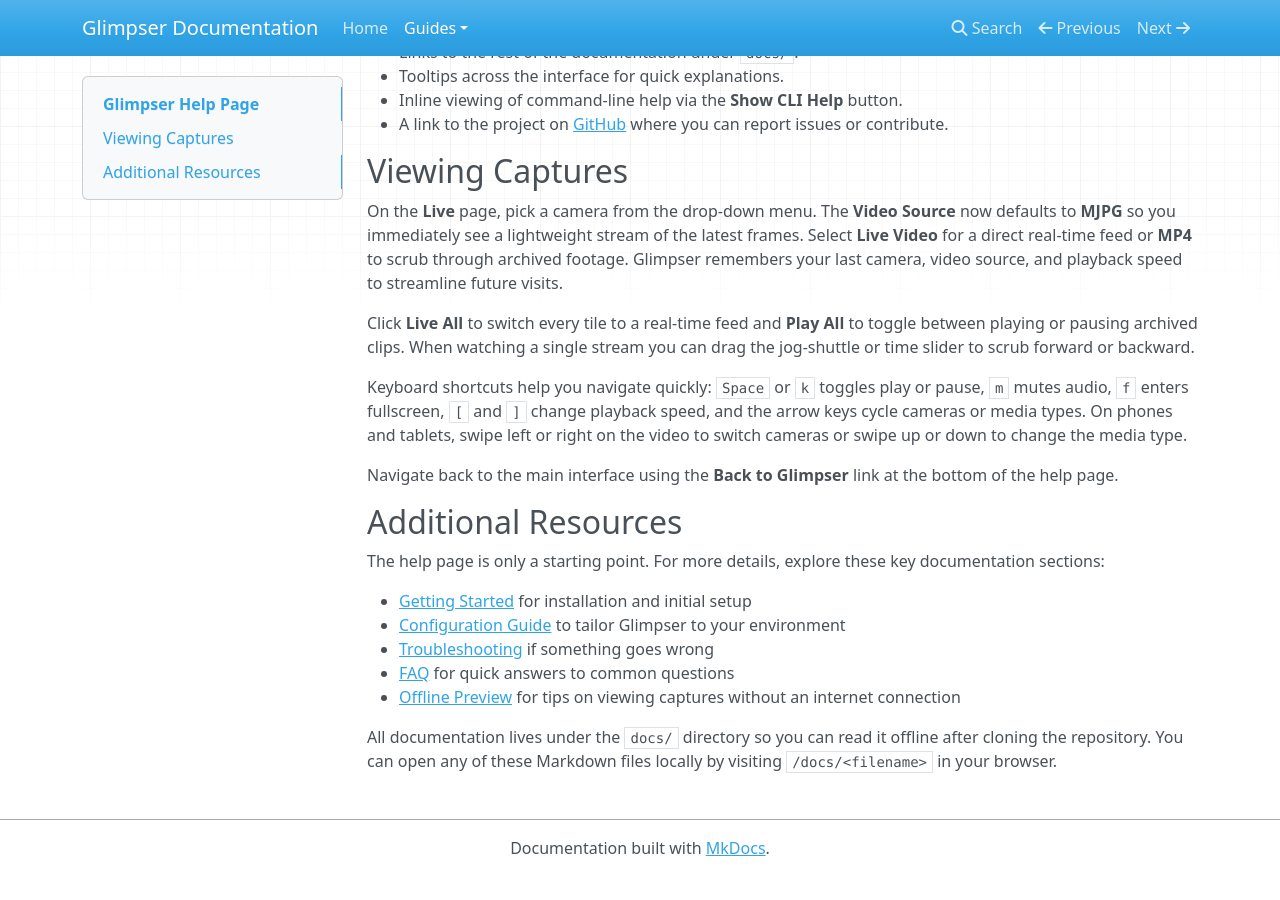
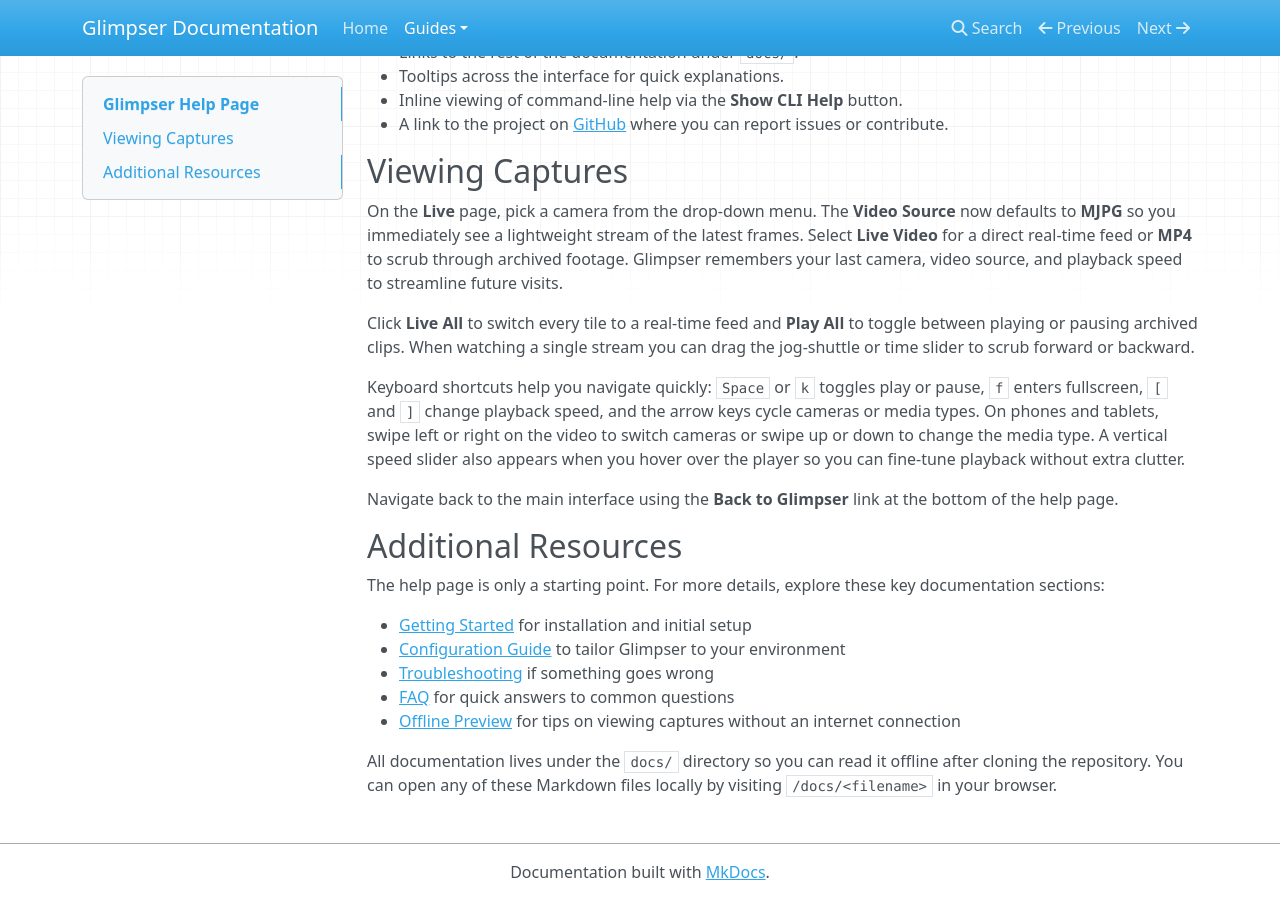
Before and after one commit to KristopherKubicki/glimpser, an MkDocs documentation site: the page built from docs/help_page.md, in a window 1280 px wide and 900 px high, scrolled down 598 px. Built offline with MkDocs 1.6.1, drawn with Linux system fonts in a browser that asks for light colours; nearby versions of some CDN libraries; before the commit the page ends 1474 px from its top, so only the background shows below that.

Commit message:
docs: describe speed slider

```diff
--- a/docs/help_page.md
+++ b/docs/help_page.md
@@ -30,7 +30,7 @@ On the **Live** page, pick a camera from the drop-down menu. The **Video Source*
 
 Click **Live All** to switch every tile to a real-time feed and **Play All** to toggle between playing or pausing archived clips. When watching a single stream you can drag the jog‑shuttle or time slider to scrub forward or backward.
 
-Keyboard shortcuts help you navigate quickly: `Space` or `k` toggles play or pause, `m` mutes audio, `f` enters fullscreen, `[` and `]` change playback speed, and the arrow keys cycle cameras or media types. On phones and tablets, swipe left or right on the video to switch cameras or swipe up or down to change the media type.
+Keyboard shortcuts help you navigate quickly: `Space` or `k` toggles play or pause, `f` enters fullscreen, `[` and `]` change playback speed, and the arrow keys cycle cameras or media types. On phones and tablets, swipe left or right on the video to switch cameras or swipe up or down to change the media type. A vertical speed slider also appears when you hover over the player so you can fine‑tune playback without extra clutter.
 
 Navigate back to the main interface using the **Back to Glimpser** link at the bottom of the help page.
 
--- a/mkdocs.yml
+++ b/mkdocs.yml
@@ -85,5 +85,6 @@ nav:
       - Navigation Logo: navigation_logo.md
       - Governance: governance.md
       - Rotate Button: rotate_button.md
+      - Speed Slider: speed_slider.md
       - Size Audit: size_audit.md
       - Template Edit Preview: edit_template_preview.md
```
Also changed, not shown: app/static/css/style.css (+5 -3 lines), docs/speed_slider.md (added, +6 -0 lines).
